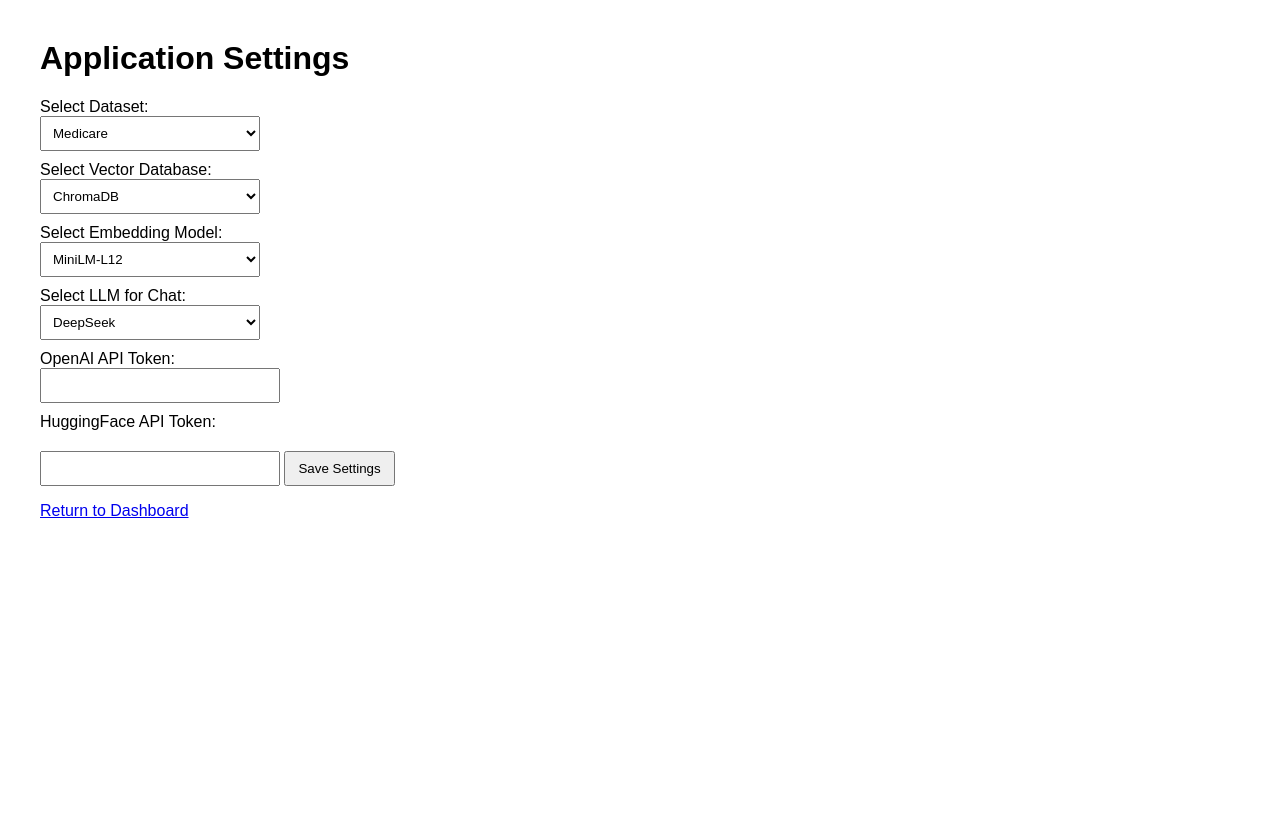
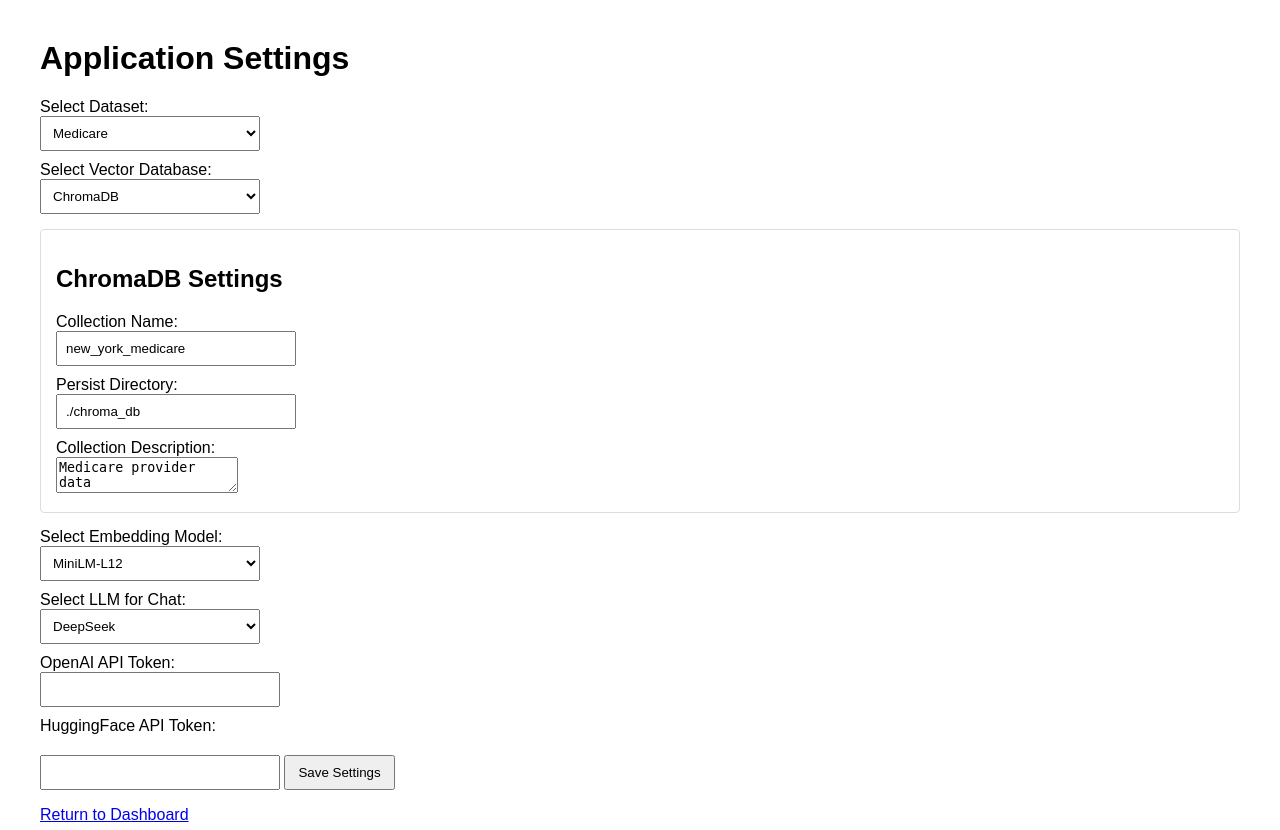
Before and after one commit to umarhunter/vdba, a Flask app: page /settings in a window 1280 px wide. Shown: the top 830 px of the page. Before the commit the page ends 518 px from the top, so only its background shows below. Run offline with Flask 3, Linux system fonts and the light colour scheme.

Commit message:
fix: additional parameters  available in settings for ChromaDB/PineconeDB

```diff
--- a/app/routes.py
+++ b/app/routes.py
@@ -24,7 +24,18 @@ USER_CONFIG = {
     'embedding_model': 'all-mini',
     'llm': 'DeepSeek',
     'openai_api_token': '',
-    'huggingface_api_token': ''
+    'huggingface_api_token': '',
+    # ChromaDB specific settings
+    'chroma_settings': {
+        'collection_name': 'new_york_medicare',
+        'persist_directory': './chroma_db',
+        'collection_metadata': {'description': 'Medicare provider data'},
+        'embedding_function': 'sentence-transformers/all-MiniLM-L12-v2',
+    },
+    'pinecone_settings': {
+        'index_name': '',
+        'api_key': '',
+    }
 }
 
 main = Blueprint("main", __name__)
@@ -59,16 +70,42 @@ def dashboard():
 def settings():
     global USER_CONFIG
     if request.method == "POST":
+        # Update basic settings
         USER_CONFIG['dataset'] = request.form.get("dataset", "Medicare")
         USER_CONFIG['vector_db'] = request.form.get("vector_db", "ChromaDB")
         USER_CONFIG['embedding_model'] = request.form.get("embedding_model", "all-mini")
         USER_CONFIG['llm'] = request.form.get("llm", "DeepSeek")
         USER_CONFIG['openai_api_token'] = request.form.get("openai_api_token", "")
         USER_CONFIG['huggingface_api_token'] = request.form.get("huggingface_api_token", "")
+
+        # Update ChromaDB specific settings if ChromaDB is selected
+        if USER_CONFIG['vector_db'] == 'ChromaDB':
+            USER_CONFIG['chroma_settings'].update({
+                'collection_name': request.form.get("chroma_collection_name", "new_york_medicare"),
+                'persist_directory': request.form.get("chroma_persist_dir", "./chroma_db"),
+                'collection_metadata': {
+                    'description': request.form.get("chroma_description", "Medicare provider data")
+                }
+            })
+
+            # Reinitialize ChromaDB collection with new settings
+            global collection
+            collection = get_or_create_collection(
+                persist=USER_CONFIG['chroma_settings']['persist_directory'],
+                collection_name=USER_CONFIG['chroma_settings']['collection_name'],
+                embedding_model=embedding_model
+            )
+
+        # Update Pinecone settings if PineconeDB is selected
+        if USER_CONFIG['vector_db'] == 'PineconeDB':
+            USER_CONFIG['pinecone_settings'].update({
+                'index_name': request.form.get("pinecone_index", ""),
+                'api_key': request.form.get("pinecone_api_key", "")
+            })
+
         return redirect(url_for("main.dashboard"))
     else:
         return render_template("settings.html", config=USER_CONFIG)
-
 
 # Route: Configure Embeddings
 @main.route("/configure_embeddings", methods=["GET", "POST"])
--- a/app/templates/settings.html
+++ b/app/templates/settings.html
@@ -8,8 +8,22 @@
       label { display: block; margin-top: 10px; }
       select, input[type="text"] { padding: 8px; width: 220px; }
       button { padding: 8px 12px; margin-top: 20px; }
+      .hidden {
+          display: none;
+      }
+      .db-settings {
+      display: none;
+      padding: 15px;
+      margin: 15px 0;
+      border: 1px solid #ddd;
+      border-radius: 4px;
+      }
+      .db-settings.active {
+        display: block;
+      }
     </style>
   </head>
+
   <body>
     <h1>Application Settings</h1>
     <form method="post">
@@ -20,12 +34,43 @@
       </select>
 
       <label for="vector_db">Select Vector Database:</label>
-      <select id="vector_db" name="vector_db">
+      <select id="vector_db" name="vector_db" onchange="toggleDbSettings()">
         <option value="ChromaDB" {% if config.vector_db == 'ChromaDB' %}selected{% endif %}>ChromaDB</option>
         <option value="PineconeDB" {% if config.vector_db == 'PineconeDB' %}selected{% endif %}>PineconeDB</option>
         <option value="PGVector" {% if config.vector_db == 'PGVector' %}selected{% endif %}>PGVector</option>
       </select>
 
+
+     <!-- Database specific settings -->
+      <div id="chromadb-settings" class="db-settings {% if config.vector_db == 'ChromaDB' %}active{% endif %}">
+        <h2>ChromaDB Settings</h2>
+        <label for="chroma_collection_name">Collection Name:</label>
+        <input type="text" id="chroma_collection_name" name="chroma_collection_name"
+               value="{{ config.chroma_settings.collection_name }}">
+
+        <label for="chroma_persist_dir">Persist Directory:</label>
+        <input type="text" id="chroma_persist_dir" name="chroma_persist_dir"
+               value="{{ config.chroma_settings.persist_directory }}">
+
+        <label for="chroma_description">Collection Description:</label>
+        <textarea id="chroma_description" name="chroma_description">{{ config.chroma_settings.collection_metadata.description }}</textarea>
+      </div>
+
+      <div id="pineconedb-settings" class="db-settings {% if config.vector_db == 'PineconeDB' %}active{% endif %}">
+        <h2>Pinecone Settings</h2>
+        <label for="pinecone_api_key">Pinecone API Key:</label>
+        <input type="password" id="pinecone_api_key" name="pinecone_api_key"
+               value="{{ config.pinecone_settings.api_key }}">
+
+        <label for="pinecone_index">Index Name:</label>
+        <input type="text" id="pinecone_index" name="pinecone_index"
+               value="{{ config.pinecone_settings.index_name }}">
+      </div>
+
+      <div id="pgvector-settings" class="db-settings {% if config.vector_db == 'PGVector' %}active{% endif %}">
+        <h2>PGVector Settings</h2>
+        <!-- Add PGVector specific fields here -->
+      </div>
       <label for="embedding_model">Select Embedding Model:</label>
       <select id="embedding_model" name="embedding_model">
         <option value="all-MiniLM-L12-v2" {% if config.embedding_model == 'all-MiniLM-L12-v2' %}selected{% endif %}>MiniLM-L12</option>
@@ -49,6 +94,24 @@
 
       <button type="submit">Save Settings</button>
     </form>
+    <script>
+      function toggleDbSettings() {
+        // Hide all database settings
+        document.querySelectorAll('.db-settings').forEach(el => {
+          el.classList.remove('active');
+        });
+
+        // Show selected database settings
+        const selectedDb = document.getElementById('vector_db').value.toLowerCase();
+        const settingsDiv = document.getElementById(selectedDb + '-settings');
+        if (settingsDiv) {
+          settingsDiv.classList.add('active');
+        }
+      }
+
+      // Initialize on page load
+      document.addEventListener('DOMContentLoaded', toggleDbSettings);
+    </script>
     <p><a href="{{ url_for('main.dashboard') }}">Return to Dashboard</a></p>
   </body>
 </html>
```
Also changed, not shown: app/templates/configure_embeddings.html (line endings or trailing spaces), 1 other file.
